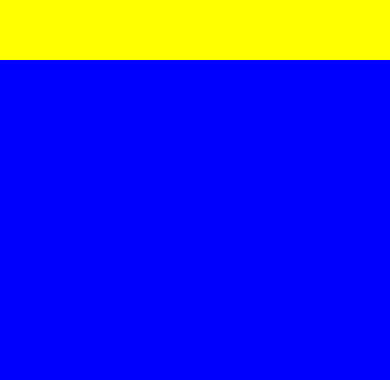
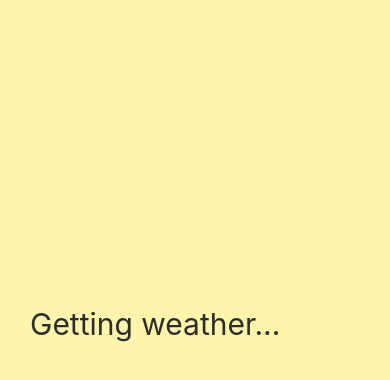
Before and after one commit to MinHeum/weather-project, a React Native app: screen / in a window 390 px wide. Shown: the part 362-742 px from the top of the page. Built offline with nearby package versions, Linux system fonts and the light colour scheme.

Commit message:
1.1: Loading Screen

```diff
--- a/App.js
+++ b/App.js
@@ -1,29 +1,9 @@
 import { StatusBar } from 'expo-status-bar';
 import React from 'react';
-import { StyleSheet, Text, View } from 'react-native';
+import Loading from "./Loading";
 
 export default function App() {
   return (
-    <View style={styles.container}>
-      <View style={styles.yellowView}></View>
-      <View style={styles.blueView}></View>
-      <StatusBar style="auto" />
-
-    </View>
+    <Loading />
   );
 }
-
-const styles = StyleSheet.create({
-  container: {
-    flex: 1,
-  },
-  yellowView: {
-    flex: 1,
-    backgroundColor: "yellow"
-  },
-  blueView: {
-    flex: 1,
-    backgroundColor: "blue"
-  },
-}
-);
--- /dev/null
+++ b/Loading.js
@@ -0,0 +1,26 @@
+import React from "react";
+import { StyleSheet, Text, View } from "react-native";
+
+export default function Loading() {
+    return (
+        <View style={styles.container}>
+            <Text style={styles.text}>
+                Getting weather...
+            </Text>
+        </View>
+    )
+}
+
+const styles = StyleSheet.create({
+    container: {
+        flex: 1,
+        justifyContent: "flex-end",
+        paddingHorizontal: 30,
+        paddingVertical: 140,
+        backgroundColor: "#FDF6AA"
+    },
+    text: {
+        color: "#2c2c2c",
+        fontSize: 30
+    }
+})
```
